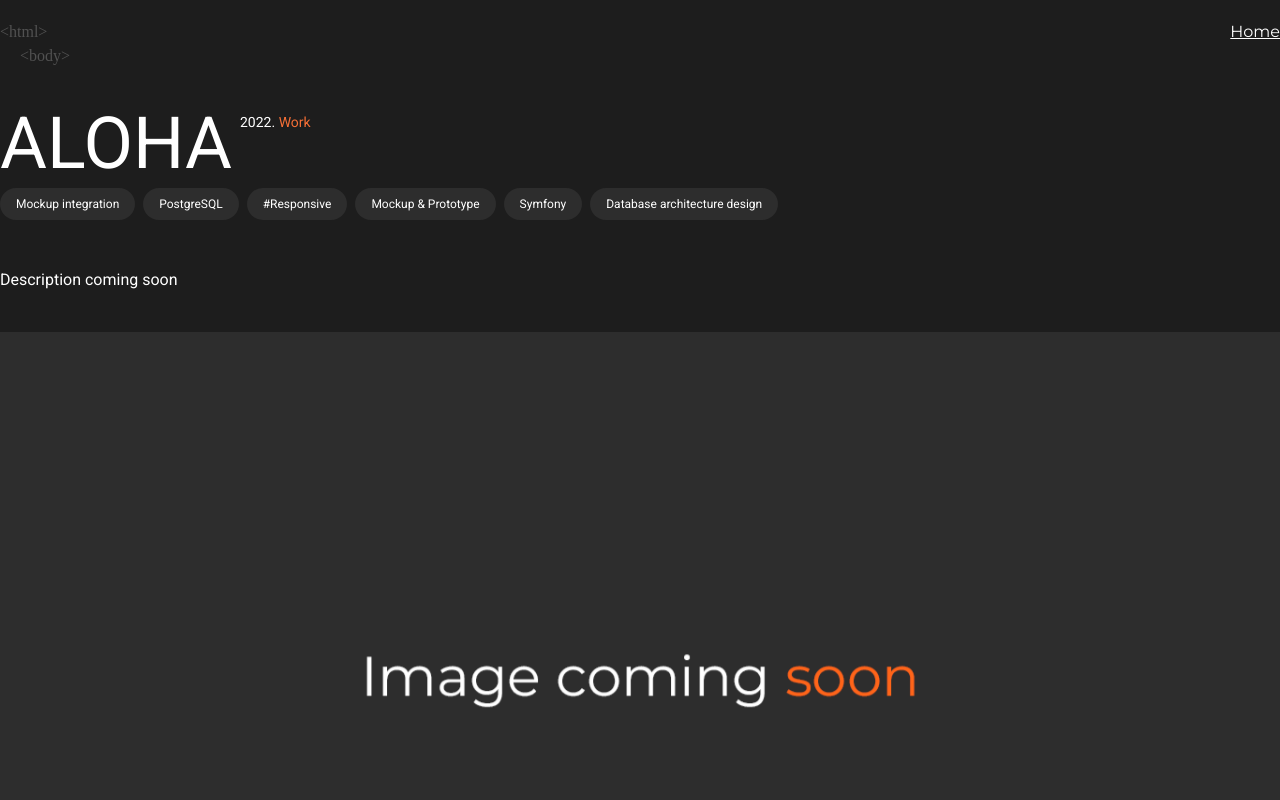
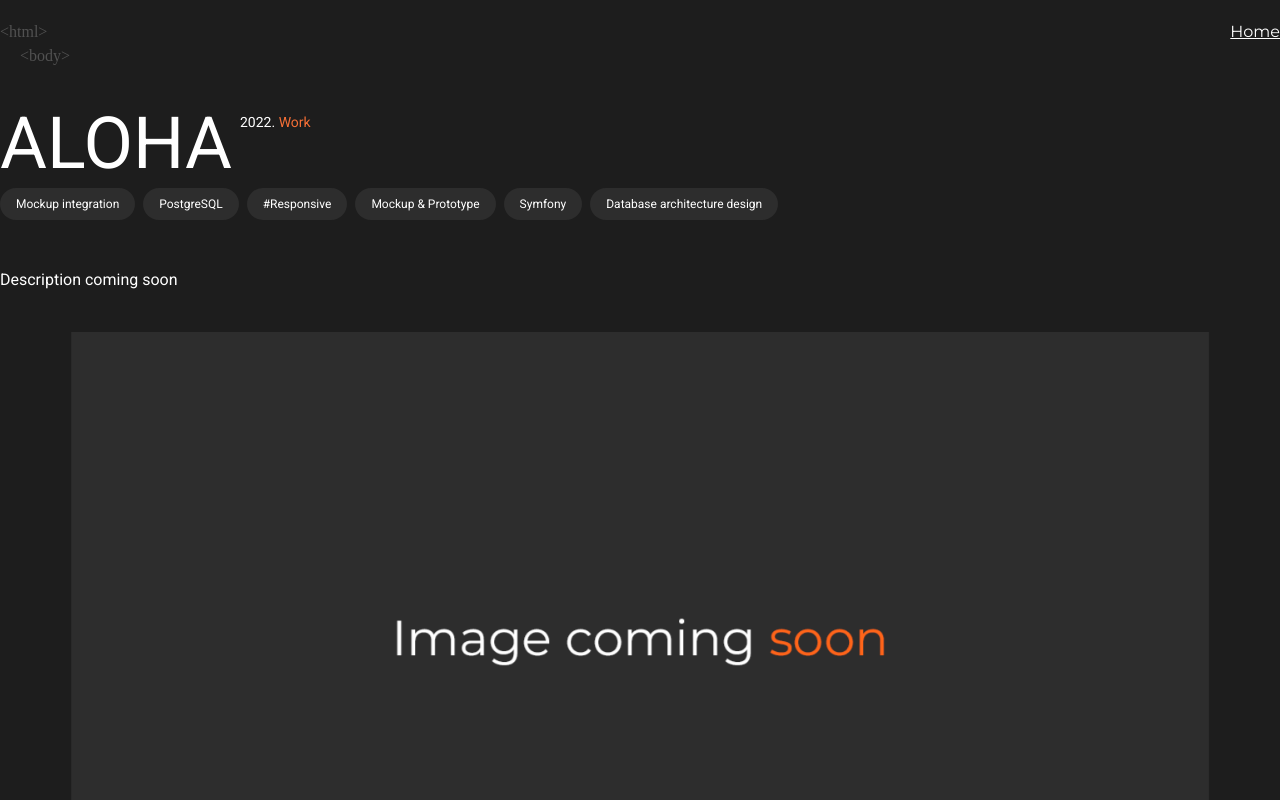
Before and after one commit to PIERRONMarc/portfolio, a React (Create React App) app: page /#/aloha in a window 1280 px wide. Shown: the top 800 px of the page. Built offline with nearby package versions, Linux system fonts and the light colour scheme; a web font is replaced by a local one.

Commit message:
refactor: resize project preview and project carousel

```diff
--- a/src/components/atoms/ProjectPreview/ProjectPreview.tsx
+++ b/src/components/atoms/ProjectPreview/ProjectPreview.tsx
@@ -21,7 +21,7 @@ function ProjectPreview(props: MediaProps) {
         <img
             onLoad={onImgLoad}
             src={url}
-            className="absolute w-2/3 md:w-1/2 xl:w-1/3 h-auto"
+            className="absolute h-auto max-w-md max-h-96"
             style={{transform: `translate(${mousePosition.x - width/2}px, ${mousePosition.y - height/2}px)`}}
             alt="project preview"
         />
--- a/src/components/pages/Project/ProjectPage.tsx
+++ b/src/components/pages/Project/ProjectPage.tsx
@@ -65,7 +65,7 @@ function ProjectPage(props: ProjectPageProps) {
                         className="mb-10"
                     >
                         {screens.map((screen: string, key: number) => (
-                            <SwiperSlide key={key}><img src={screen} alt="project screen"/></SwiperSlide>
+                            <SwiperSlide key={key}><img src={screen} alt="project screen" className="mx-auto" style={{maxWidth: '100%', maxHeight: '80vh'}}/></SwiperSlide>
                         ))}
                     </Swiper>
                 </main>
```
